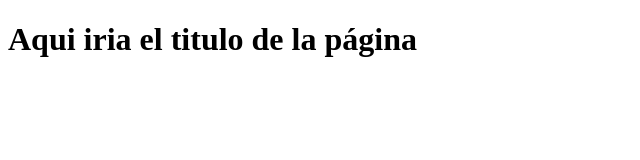
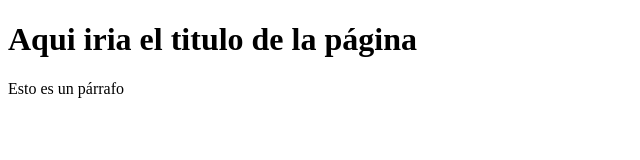
Before and after one commit to hecamava/Proyecto-web-empresa-C, a plain HTML site: page Index.html in a window 1280 px wide. Shown: the whole page, without its empty margins (0-640 px from the left). Drawn offline with Linux system fonts and the light colour scheme.

Commit message:
Update Index.html

```diff
--- a/Index.html
+++ b/Index.html
@@ -8,5 +8,6 @@
 </head>
 <body>
     <h1>Aqui iria el titulo de la página</h1>
+    <p></p>Esto es un  párrafo</p>
 </body>
 </html>
```
